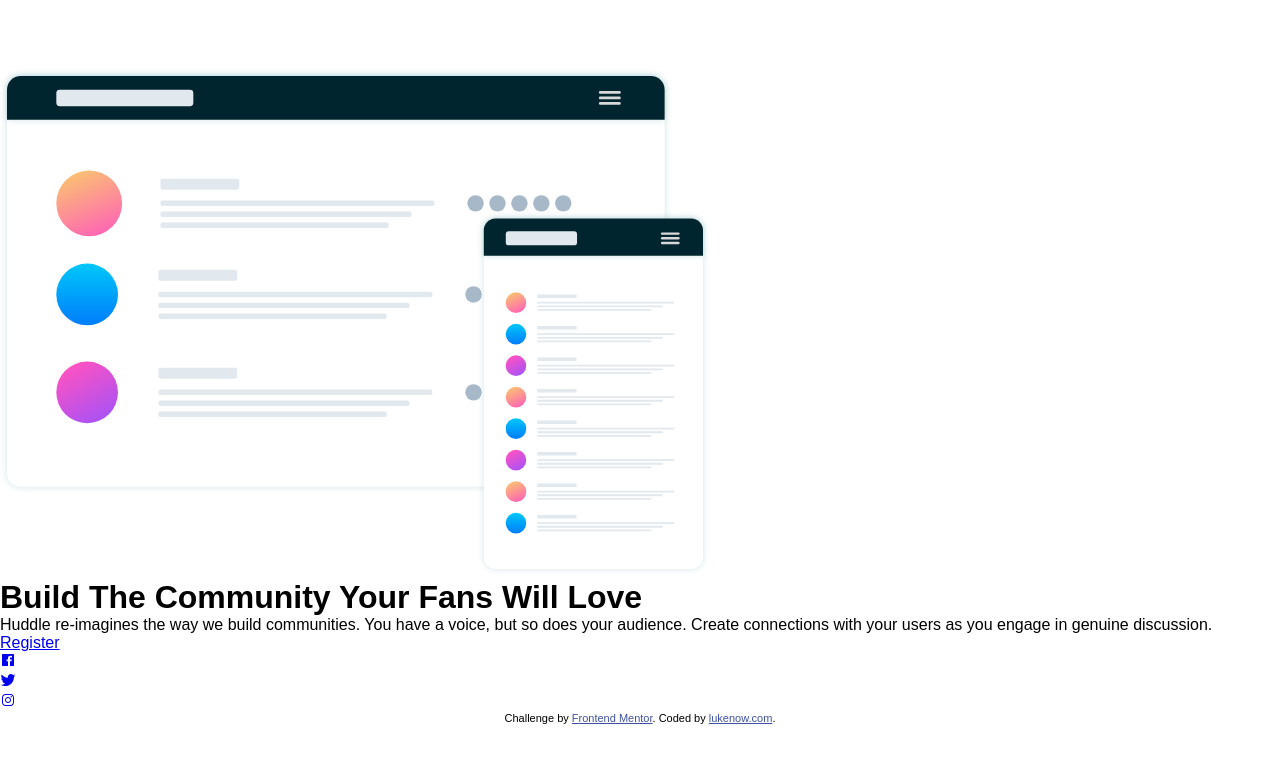
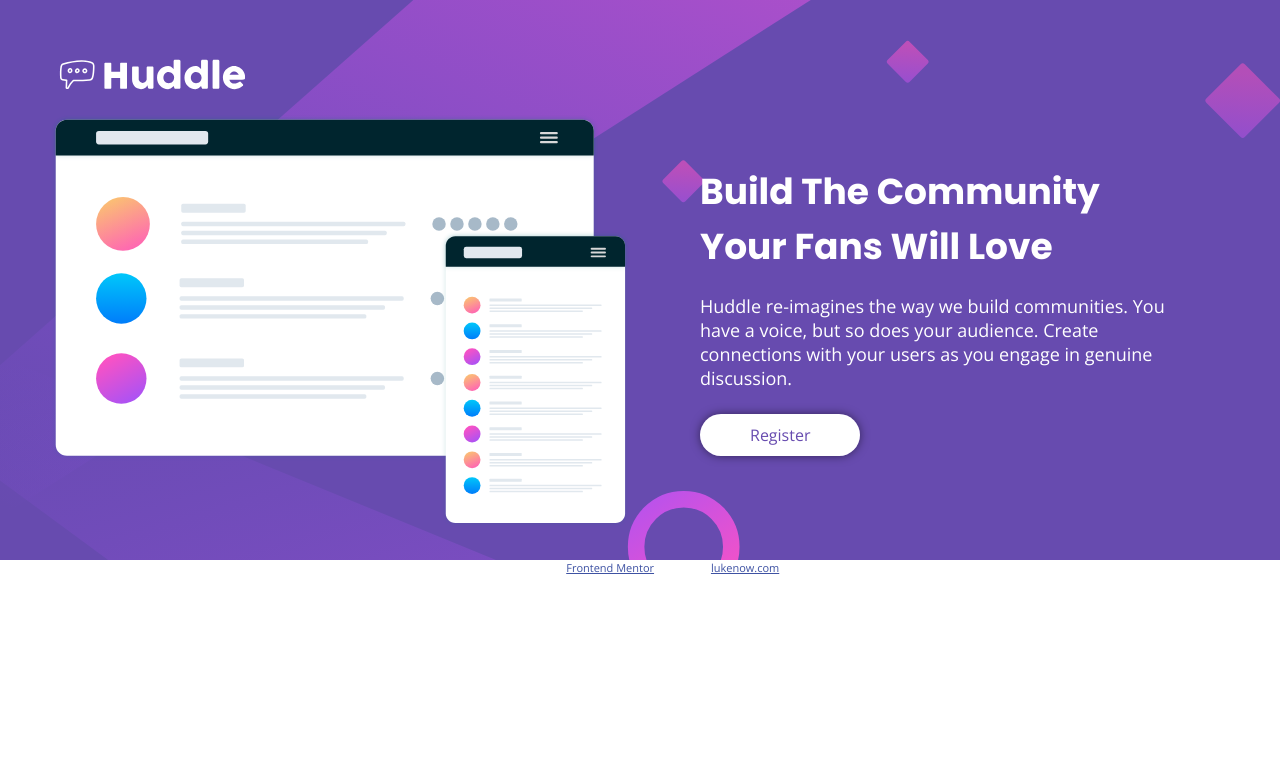
Before and after one commit to devluke88/frontedmentor3, a plain HTML site: page index.html in a window 1280 px wide. Drawn offline with nearby package versions, Linux system fonts and the light colour scheme.

Commit message:
Add files via upload

```diff
--- a/style.css
+++ b/style.css
@@ -20,10 +20,9 @@ The designs were created to the following widths:
 - Family: [Poppins](https://fonts.google.com/specimen/Poppins)
 - Weights: 400, 700
 
-### Body
 
-- Family: [Open Sans](https://fonts.google.com/specimen/Open+Sans)
-- Weights: 400
+
+
 
 ## Icons
 
@@ -45,5 +44,104 @@ For the social icons, you can use a font icon library. Some suggestions can be f
 
 body {
     font-size: 16px;
-    font-family: 'Josefin Sans', sans-serif;
+    font-family: 'Open Sans', sans-serif;
+    font-weight: 400;
+    color: white;
+
 }
+
+.box__heading {
+  font-family: 'Poppins';
+  font-size: 36px;
+  font-weight: 700;
+}
+
+.wrapper {
+  background-color: hsl(257, 40%, 49%);
+  background-image: url(images/bg-desktop.svg);
+  background-repeat: no-repeat;
+  background-size: cover;
+  height: 70vh;
+}
+
+.container {
+  max-width: 1440px;
+  margin: 0px auto;
+  display: grid;
+  grid-gap: 10px 20px;
+  grid-template-columns: 1fr 1fr;
+  padding: 50px;
+
+}
+
+.logo {
+  width: 100%;
+  max-width: 200px;
+
+}
+
+.mockup {
+  width: 100%;
+}
+
+.box0 {
+  grid-column: 1 / -1;
+}
+
+.box2 {
+  display: grid;
+  padding: 50px;
+  grid-gap: 20px;
+  grid-template-rows: 1fr 1fr 1fr;
+  justify-content: center;
+  align-content: center;
+
+}
+
+p {
+  font-size: 18px;
+}
+
+.btn:link,
+.btn:active {
+  background: #fff;
+  box-shadow: 0px 0px 10px rgba(0, 0, 0, .5);
+  border-radius: 30px;
+  padding: 10px 50px;
+  color: hsl(257, 40%, 49%);
+  text-decoration: none;
+  transition: all 0.4s;
+}
+
+.btn:visited,
+.btn:hover {
+  box-shadow: 0px 0px 3px rgba(0, 0, 0, .5);
+}
+
+.social-icons {
+  max-width: 1440px;
+  margin: 0px auto;
+  padding: 50px;
+  padding-right: 100px;
+}
+
+ion-icon {
+  color: white;
+  font-size: 2rem;
+}
+
+li {
+  list-style: none;
+  margin-left: 20px;
+}
+.si {
+  display: flex;
+  justify-content: flex-end;
+}
+
+@media (max-width: 500px) {
+  .container {
+    grid-template-columns: 1fr;
+    grid-template-rows: 1fr 1fr 1fr;
+  }
+}
```
